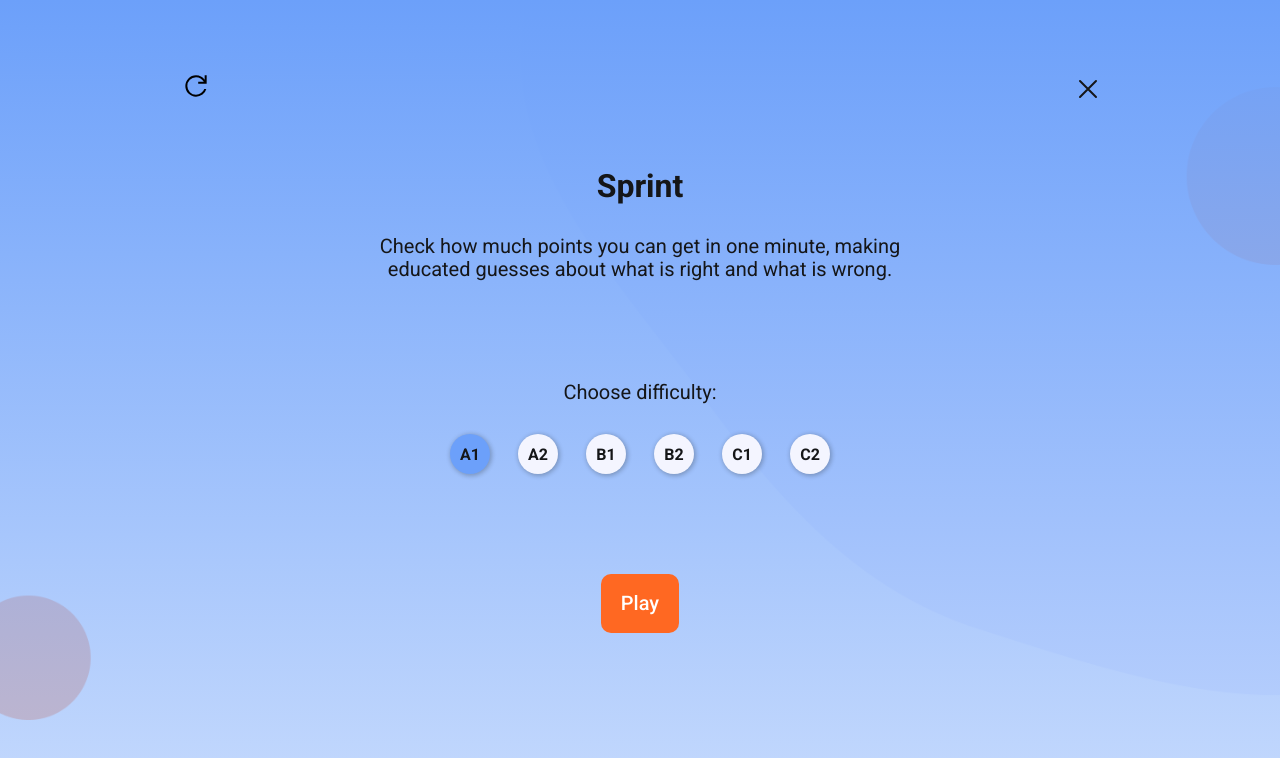
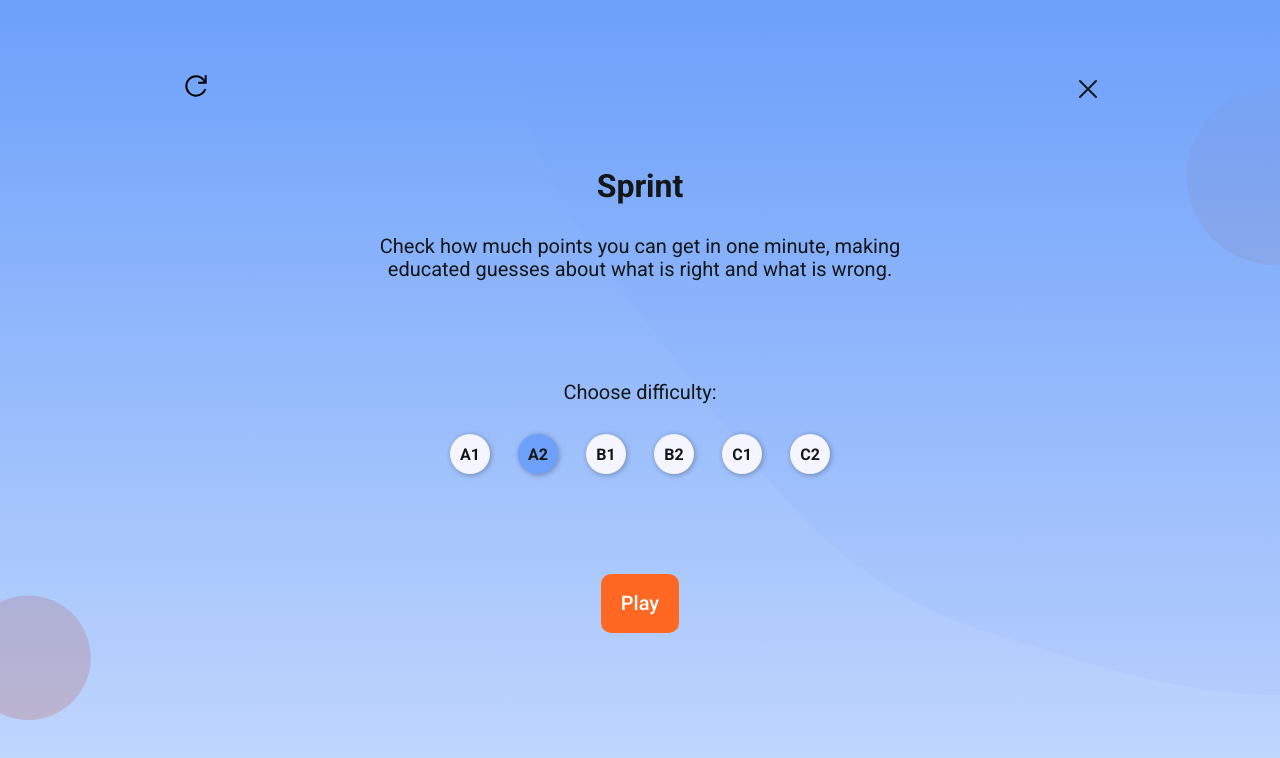
Before and after one commit to Lebedev-023046/rslang, a React (Create React App) app in the folder rs-lang/: page /Sprint in a window 1280 px wide. Shown: the top 758 px of the page. Built offline with nearby package versions, Linux system fonts and the light colour scheme; a web font is replaced by a local one.

Commit message:
feat: Sprint supports difficulty prop

```diff
--- a/rs-lang/src/App.tsx
+++ b/rs-lang/src/App.tsx
@@ -18,7 +18,13 @@ const App = () => {
       <Route path="/AudioChallenge3" element={<AudioChallengePage group={3} />} />
       <Route path="/AudioChallenge4" element={<AudioChallengePage group={4} />} />
       <Route path="/AudioChallenge5" element={<AudioChallengePage group={5} />} />
-      <Route path="/Sprint" element={<SprintPage />} />
+      <Route path="/Sprint" element={<SprintPage group={1} />} />
+      <Route path="/Sprint" element={<SprintPage group={0} />} />
+      <Route path="/Sprint" element={<SprintPage group={1} />} />
+      <Route path="/Sprint" element={<SprintPage group={2} />} />
+      <Route path="/Sprint" element={<SprintPage group={3} />} />
+      <Route path="/Sprint" element={<SprintPage group={4} />} />
+      <Route path="/Sprint" element={<SprintPage group={5} />} />
       <Route path="/Statistics" element={<StatisticsPage />} />
     </Routes>
   )
--- a/rs-lang/src/components/templates/AudioChallengePage/AudioChallengePage.tsx
+++ b/rs-lang/src/components/templates/AudioChallengePage/AudioChallengePage.tsx
@@ -95,7 +95,6 @@ const AudioChallengePage: React.FC<AudioChallengePageProps> = ({ group }) => {
       setStep(step + 1)
     } else {
       setResult(true)
-      // TODO update user's stats
     }
     setDone(false)
     setChoice('')
--- a/rs-lang/src/components/templates/Sprint/SprintPage/SprintPage.tsx
+++ b/rs-lang/src/components/templates/Sprint/SprintPage/SprintPage.tsx
@@ -13,8 +13,13 @@ import {
   IQuestion
 } from '../../../../interfaces/IData'
 import GameResult from '../../../molecules/GameResult/GameResult'
-const SprintPage = () => {
-  const [difficulty, setDifficulty] = React.useState(0)
+
+interface SprintPageProps {
+  group: 0 | 1 | 2 | 3 | 4 | 5
+}
+
+const SprintPage: React.FC<SprintPageProps> = ({ group }) => {
+  const [difficulty, setDifficulty] = React.useState<number>(group)
   const [game, setGame] = React.useState(false)
   const [loading, setLoading] = React.useState(false)
   const [wordsArray, setWordsArray] = React.useState<IData[]>([])
--- a/rs-lang/src/components/templates/TextBook/TextBook.tsx
+++ b/rs-lang/src/components/templates/TextBook/TextBook.tsx
@@ -68,7 +68,9 @@ export function TextBook () {
                     <Link className='nav__link' to={
                         [0, 1, 2, 3, 4, 5].includes(active) ? '/AudioChallenge' + active.toString() : '/AudioChallenge'
                     }>Audio Challenge</Link>
-                    <Link className='nav__link' to='/Sprint'>Sprint</Link>
+                    <Link className='nav__link' to={
+                        [0, 1, 2, 3, 4, 5].includes(active) ? '/Sprint' + active.toString() : '/Sprint'
+                    }>Sprint</Link>
                     <Link className='nav__link' to='/Statistics'>Statistics</Link>
                     <Link className='nav__link' to='##'>Textbook</Link>
                     </Nav>
```
